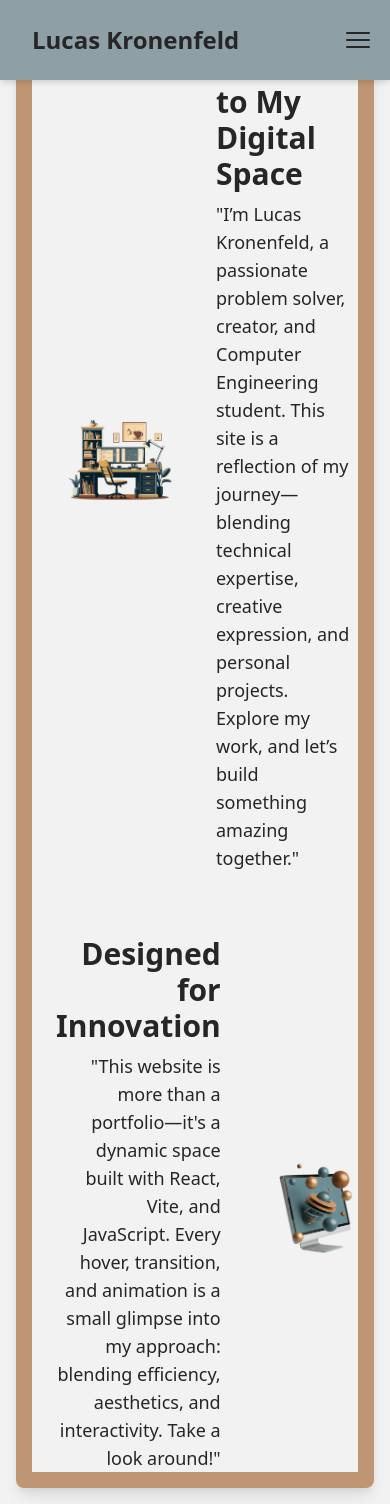
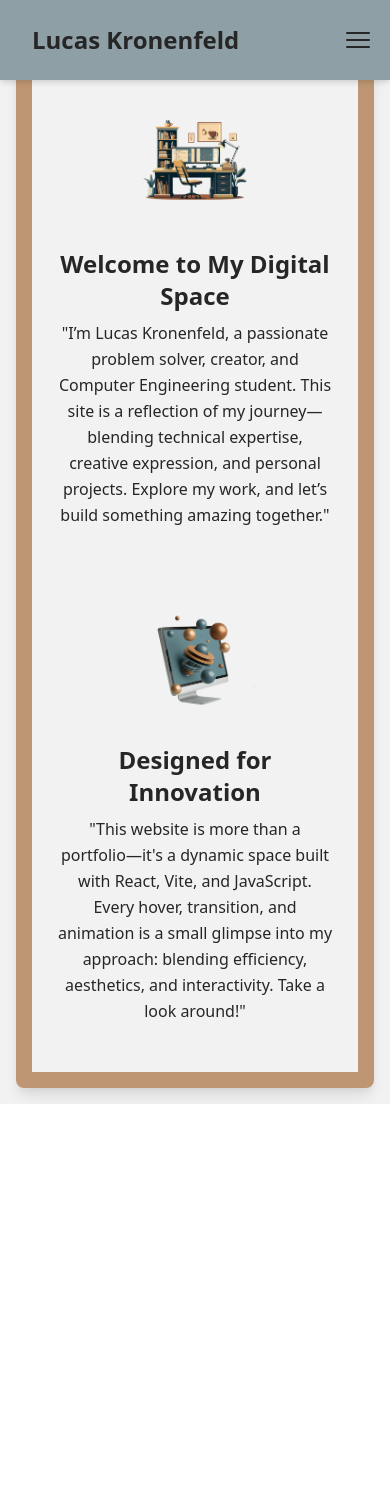
Before and after one commit to LucasKronenfeld/website-portfolio, a React (Vite) app in the folder my-portfolio/: page / in a window 390 px wide. After the commit the page ends 1104 px from the top, so only its background shows below. Built offline with nearby package versions, Linux system fonts and the light colour scheme.

Commit message:
mobile fix on home

```diff
--- a/my-portfolio/src/About.jsx
+++ b/my-portfolio/src/About.jsx
@@ -1,3 +1,3 @@
 export default function About() {
-    return <h1 className="text-2xl">About</h1>;
+    return <h1 className="text-2xl">Welcome to the hidden page</h1>;
   }
--- a/my-portfolio/src/Home.jsx
+++ b/my-portfolio/src/Home.jsx
@@ -1,28 +1,30 @@
 import { motion } from "framer-motion";
-//import "./styles.css"; // Ensure to style SVGs & add hover effects here
 
 const Home = () => {
   return (
-    <div className="flex flex-col items-center justify-center min-h-screen bg-background text-text px-6">
-      {/* Top Left Section */}
-      <div className="flex items-center w-full max-w-4xl mb-16">
+    <div className="flex flex-col items-center justify-center min-h-screen bg-background text-text px-6 py-12">
+      {/* Top Section (Mobile: Column, Desktop: Row) */}
+      <div className="flex flex-col md:flex-row items-center w-full max-w-4xl mb-16 gap-6">
+        {/* SVG Image */}
         <motion.img
           src="/deskWorks.svg"
           alt="Creative SVG"
-          className="w-32 h-32 md:w-48 md:h-48"
+          className="w-32 h-32 sm:w-40 sm:h-40 md:w-48 md:h-48"
           initial={{ opacity: 0, scale: 0.8 }}
           animate={{ opacity: 1, scale: 1 }}
           transition={{ duration: 1 }}
           whileHover={{ scale: 1.1, filter: "drop-shadow(0px 0px 15px #BF996B)" }}
         />
+
+        {/* Text Section */}
         <motion.div
-          className="ml-8"
+          className="text-center md:text-left md:ml-8"
           initial={{ opacity: 0, x: -50 }}
           animate={{ opacity: 1, x: 0 }}
           transition={{ duration: 1 }}
         >
           <motion.h1
-            className="text-3xl font-bold"
+            className="text-2xl sm:text-3xl font-bold"
             initial={{ scale: 0.8, opacity: 0 }}
             animate={{ scale: 1, opacity: 1 }}
             transition={{ duration: 0.8, delay: 0.3 }}
@@ -30,7 +32,7 @@ const Home = () => {
             Welcome to My Digital Space
           </motion.h1>
           <motion.p
-            className="mt-2 text-lg"
+            className="mt-2 text-base sm:text-lg leading-relaxed"
             initial={{ opacity: 0 }}
             animate={{ opacity: 1 }}
             transition={{ duration: 1, delay: 0.6 }}
@@ -42,16 +44,17 @@ const Home = () => {
         </motion.div>
       </div>
 
-      {/* Bottom Right Section */}
-      <div className="flex items-center w-full max-w-4xl">
+      {/* Bottom Section (Mobile: Column, Desktop: Row) */}
+      <div className="flex flex-col-reverse md:flex-row items-center w-full max-w-4xl gap-6">
+        {/* Text Section */}
         <motion.div
-          className="mr-8 text-right"
+          className="text-center md:text-right md:mr-8"
           initial={{ opacity: 0, x: 50 }}
           animate={{ opacity: 1, x: 0 }}
           transition={{ duration: 1 }}
         >
           <motion.h1
-            className="text-3xl font-bold"
+            className="text-2xl sm:text-3xl font-bold"
             initial={{ scale: 0.8, opacity: 0 }}
             animate={{ scale: 1, opacity: 1 }}
             transition={{ duration: 0.8, delay: 0.3 }}
@@ -59,7 +62,7 @@ const Home = () => {
             Designed for Innovation
           </motion.h1>
           <motion.p
-            className="mt-2 text-lg"
+            className="mt-2 text-base sm:text-lg leading-relaxed"
             initial={{ opacity: 0 }}
             animate={{ opacity: 1 }}
             transition={{ duration: 1, delay: 0.6 }}
@@ -69,10 +72,12 @@ const Home = () => {
             aesthetics, and interactivity. Take a look around!"
           </motion.p>
         </motion.div>
+
+        {/* SVG Image */}
         <motion.img
           src="/computerScreen.svg"
           alt="Innovative SVG"
-          className="w-32 h-32 md:w-48 md:h-48"
+          className="w-32 h-32 sm:w-40 sm:h-40 md:w-48 md:h-48"
           initial={{ opacity: 0, scale: 0.8 }}
           animate={{ opacity: 1, scale: 1 }}
           transition={{ duration: 1 }}
```
